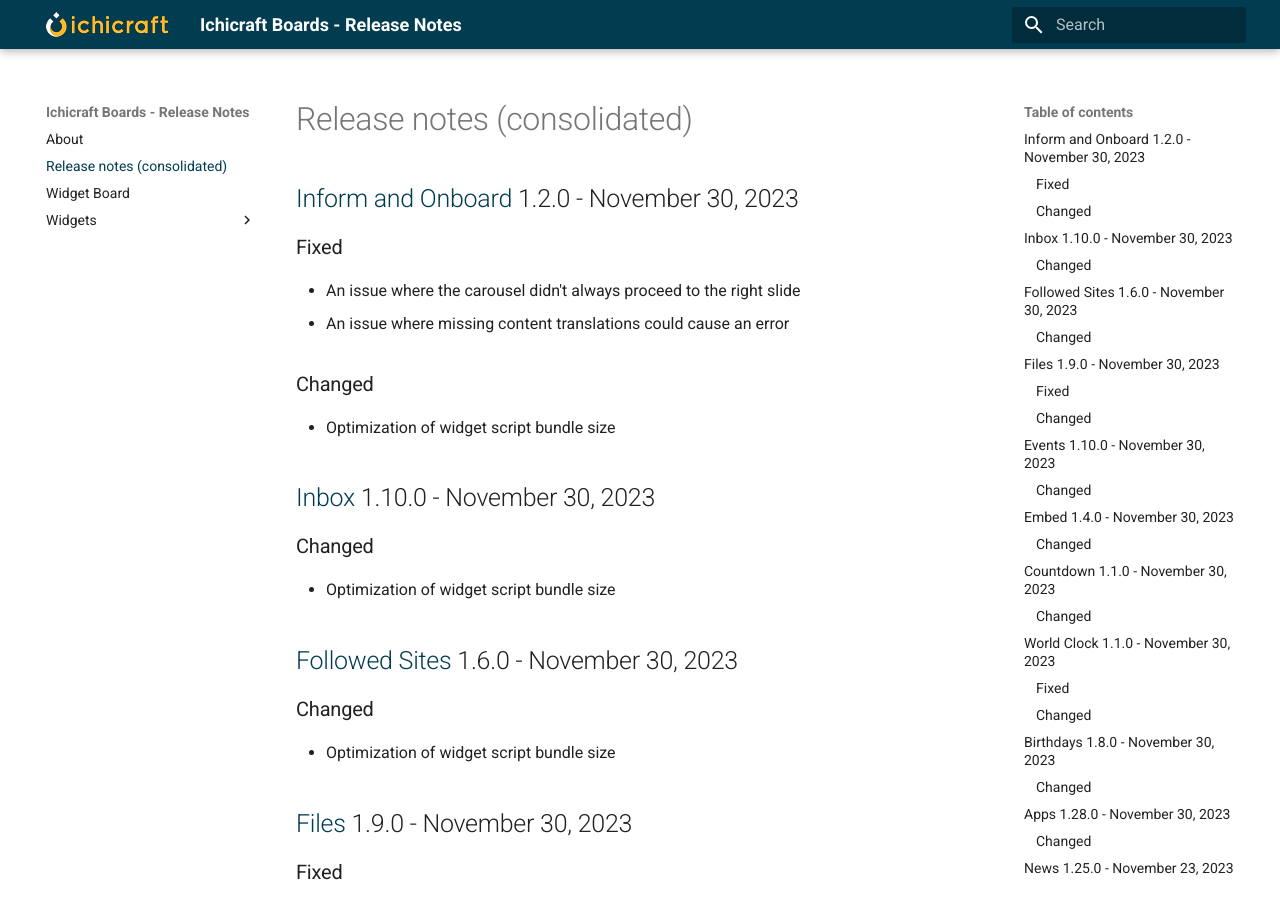
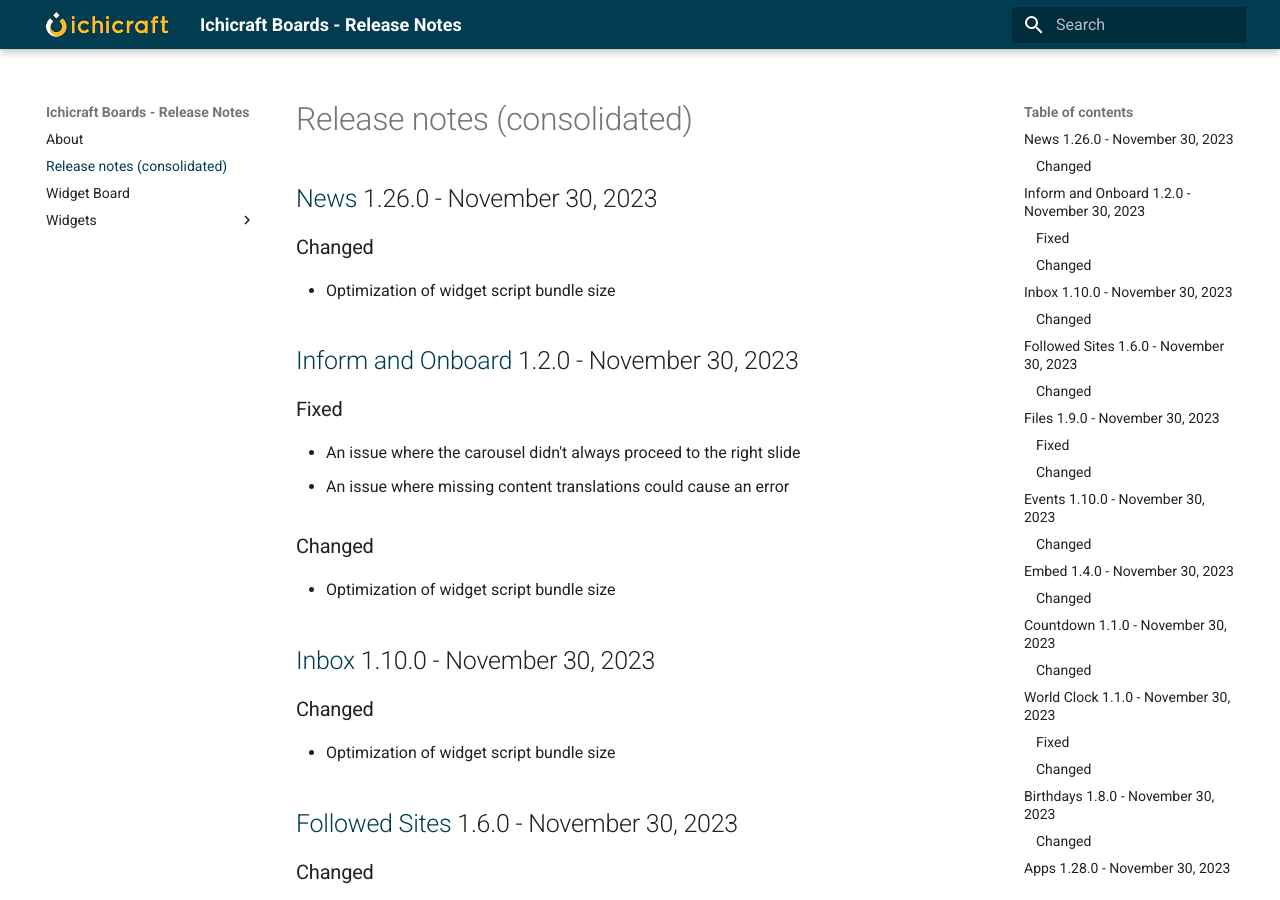
Before and after one commit to ichicraft/widgets-docs, an MkDocs documentation site: the page built from docs/Release-notes-(consolidated).md, in a window 1280 px wide and 900 px high. Built offline with MkDocs 1.6.1 and Material for MkDocs 9.7.7, drawn with Linux system fonts in a browser that asks for light colours.

Commit message:
Release notes updated by BuildService

```diff
--- a/docs/Release-notes-(consolidated).md
+++ b/docs/Release-notes-(consolidated).md
@@ -1,3 +1,8 @@
+## [News](./Widgets/News.md) 1.26.0 - November 30, 2023
+
+### Changed
+- Optimization of widget script bundle size
+
 ## [Inform and Onboard](./Widgets/Inform and Onboard.md) 1.2.0 - November 30, 2023
 
 ### Fixed
```
Also changed, not shown: docs/Widgets/News.md (+5 -0 lines).
